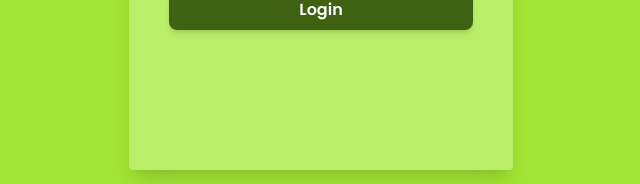
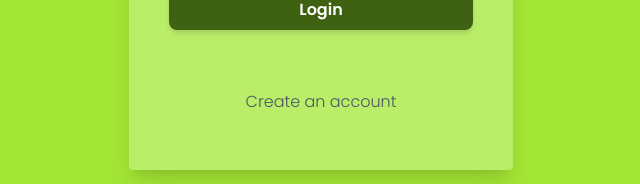
Before and after one commit to keebot-png/booking-front-end, a React (Vite) app: page /teachers in a window 1280 px wide. Before the commit this address had no page. Shown: the part 278-462 px from the top of the page, without its empty margins (319-959 px from the left). Built offline with nearby package versions, Linux system fonts and the light colour scheme.

Commit message:
Create login and connect to API endpoints

```diff
--- a/src/components/LoginForm.jsx
+++ b/src/components/LoginForm.jsx
@@ -1,25 +1,42 @@
-import React from 'react'
-import { useForm } from 'react-hook-form'
-import axios from 'axios'
+import React from "react";
+import { NavLink } from "react-router-dom";
+import { useNavigate } from "react-router-dom";
+import { useForm } from "react-hook-form";
+import axios from "axios";
 
 const LoginForm = () => {
+
+  const navigate = useNavigate();
   const {
     register,
     handleSubmit,
     formState: { errors },
-} = useForm()
+  } = useForm();
 
   const onSubmit = (data) => {
-    axios.post("http://localhost:3000/users/sign_in", data).then((response) => {
-      console.log(response);
+    axios
+      .post(
+        "http://localhost:3000/users/sign_in",
+        { user: data },
+        {
+          headers: {
+            "Content-Type": "application/json",
+          },
+        }
+      )
+      .then((response) => {
+        window.localStorage.setItem(
+          "authToken",
+          response.headers.authorization
+        );
+       navigate("/dashboard")
+
       });
   };
-
 
   return (
     <div className="w-full px-5 py-24 text-gray-600  justify-self-center bg-lime-400 sm:justify-self-end sm:py-16 min-h-screen">
       <div className="max-w-sm h-96 m-auto bg-white bg-opacity-25 rounded shadow-xl">
-
         <form className="p-10" onSubmit={handleSubmit(onSubmit)}>
           <p className="mb-8 text-2xl font-light text-center text-blue-600">
             Login
@@ -27,85 +44,42 @@ return (
           <div className="mb-2">
             <input
               type="text"
-                name="email" {...register("email")}
+              name="email"
+              {...register("email")}
               placeholder="Email"
               className="flex-1 w-full px-4 py-2 text-base text-gray-700 placeholder-gray-400 bg-white border border-transparent border-gray-300 rounded-lg shadow-sm appearance-none focus:outline-none focus:ring-2 focus:ring-lime-400 focus:border-transparent"
-
             />
           </div>
           <div className="mb-2">
             <input
               type="password"
-                name="password" {...register("password")}
+              name="password"
+              {...register("password")}
               placeholder="password"
               className="flex-1 w-full px-4 py-2 text-base text-gray-700 placeholder-gray-400 bg-white border border-transparent border-gray-300 rounded-lg shadow-sm appearance-none focus:outline-none focus:ring-2 focus:ring-lime-400 focus:border-transparent"
-
             />
           </div>
           <div>
             <label></label>
-                <button className="w-full px-4 py-2 text-base font-semibold text-center text-white transition duration-200 ease-in rounded-lg shadow-md disabled:opacity-50 bg-lime-800 enabled:hover:bg-lime-500"
-                type="submit">
+            <button
+              className="w-full px-4 py-2 text-base font-semibold text-center text-white transition duration-200 ease-in rounded-lg shadow-md disabled:opacity-50 bg-lime-800 enabled:hover:bg-lime-500"
+              type="submit"
+            >
               Login
             </button>
           </div>
         </form>
-    {/* <div className="py-5 text-center">
-        <Link to="/register" className="text-base font-medium align-baseline hover:text-gray-800">
+        <div className="py-5 text-center">
+          <NavLink
+            to="/register"
+            className="text-base font-medium align-baseline hover:text-gray-800"
+          >
             Create an account
-        </Link>
-    </div> */}
-
+          </NavLink>
+        </div>
       </div>
     </div>
   );
+};
 
-// return (
-//     <div className="w-full px-5 py-24 text-gray-600 justify-self-center sm:w-[85%] bg-lime-400 sm:justify-self-end sm:py-16 min-h-screen">
-//       <div className="max-w-sm m-auto bg-white bg-opacity-25 rounded shadow-xl">
-//         <form className="p-10" onSubmit={handleSubmit}>
-//           <p className="mb-8 text-2xl font-light text-center text-blue-600">
-//             Login
-//           </p>
-//           <div className="mb-2">
-//             <input
-//               onChange={handleChange}
-//               value={values.username}
-//               type="text"
-//               name="username"
-//               className="flex-1 w-full px-4 py-2 text-base text-gray-700 placeholder-gray-400 bg-white border border-transparent border-gray-300 rounded-lg shadow-sm appearance-none focus:outline-none focus:ring-2 focus:ring-lime-400 focus:border-transparent"
-//               placeholder="Username"
-//             />
-//           </div>
-//           <div className="mb-2">
-//             <input
-//               onChange={handleChange}
-//               value={values.password}
-//               type="password"
-//               name="password"
-//               className="flex-1 w-full px-4 py-2 text-base text-gray-700 placeholder-gray-400 bg-white border border-transparent border-gray-300 rounded-lg shadow-sm appearance-none focus:outline-none focus:ring-2 focus:ring-lime-400 focus:border-transparent"
-//               placeholder="Password"
-//             />
-//           </div>
-//           <div className="flex items-center justify-between mt-4">
-//             <button
-//               disabled={isLoading
-//                 || (values.password.length < 1 || values.username.length < 1)}
-//               type="submit"
-//               className="w-full px-4 py-2 text-base font-semibold text-center text-white transition duration-200 ease-in rounded-lg shadow-md disabled:opacity-50 bg-lime-800 enabled:hover:bg-lime-500"
-//             >
-//               Login
-//             </button>
-//           </div>
-//         </form>
-//         <div className="py-5 text-center">
-//           <Link to="/register" className="text-base font-medium align-baseline hover:text-gray-800">
-//             Create an account
-//           </Link>
-//         </div>
-//       </div>
-//     </div>
-//   );
-}
-
-export default LoginForm
+export default LoginForm;
```
Lines whose indentation alone changed are shown as unchanged.
